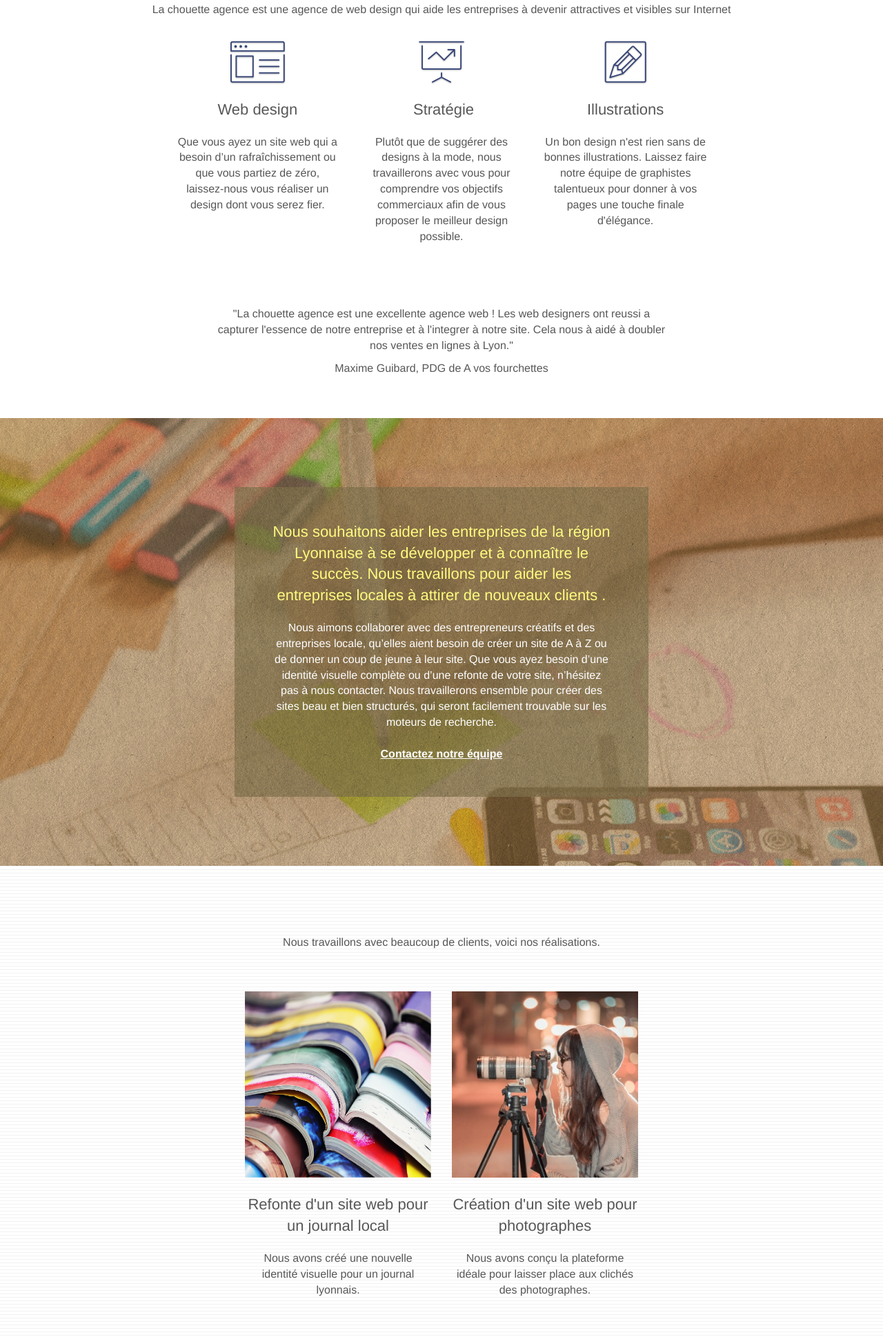
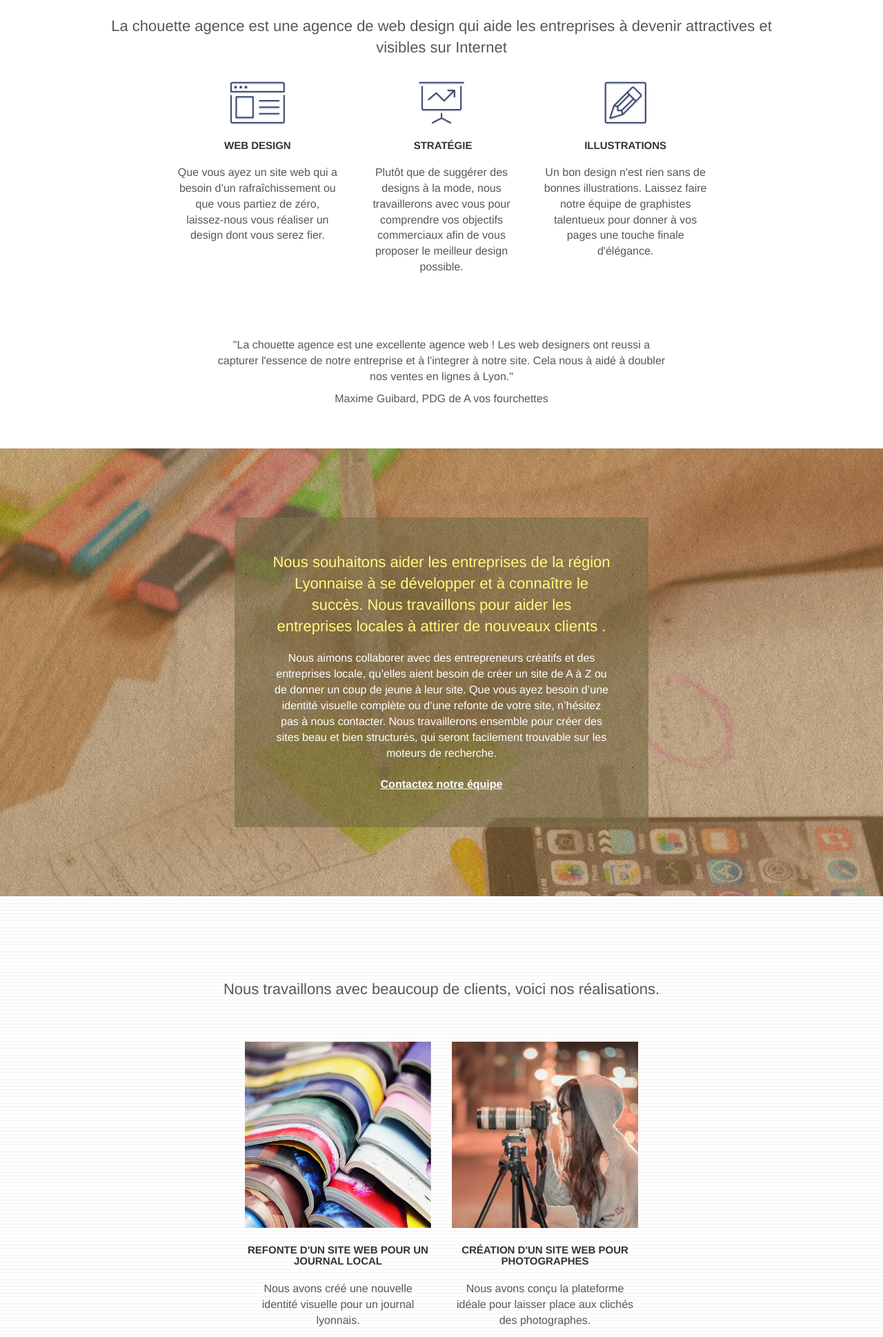
Before and after one commit to afillion/P4_fillion_alexis, a plain HTML site: page index.html in a window 1280 px wide. Shown: the part 579-2517 px from the top of the page at 69% size. Drawn offline with Linux system fonts and the light colour scheme.

Commit message:
modif arborescence du site

```diff
--- a/index.html
+++ b/index.html
@@ -82,7 +82,7 @@
 	<div class="container bloc-md">
 		<div class="row">
 			<div class="col-sm-12 text-center">
-				<p>La chouette agence est une agence de web design qui aide les entreprises à devenir attractives et visibles sur Internet</p>
+				<h2>La chouette agence est une agence de web design qui aide les entreprises à devenir attractives et visibles sur Internet</h2>
 			</div>
 		</div>
 		<div class="row voffset-lg med-width-whitespace">
@@ -90,9 +90,9 @@
 				<div class="text-center">
 					<span class="et-icon-browser sm-shadow icon-dark-slate-blue icons icon-lg"></span>
 				</div>
-				<h2 class="mg-md text-center">
+				<h3 class="mg-md text-center">
 					Web design
-				</h2>
+				</h3>
 				<p class="text-center ">
 					Que vous ayez un site web qui a besoin d&rsquo;un rafraîchissement ou que vous partiez de zéro, laissez-nous vous réaliser un design dont vous serez fier.
 				</p>
@@ -101,9 +101,9 @@
 				<div class="text-center">
 					<span class="et-icon-presentation sm-shadow icon-dark-slate-blue icons icon-lg"></span>
 				</div>
-				<h2 class="mg-md text-center">
+				<h3 class="mg-md text-center">
 					&nbsp;Stratégie
-				</h2>
+				</h3>
 				<p class="text-center ">
 					Plutôt que de suggérer des designs à la mode, nous travaillerons avec vous pour comprendre vos objectifs commerciaux afin de vous proposer le meilleur design possible.<br>
 				</p>
@@ -112,9 +112,9 @@
 				<div class="text-center">
 					<span class="et-icon-edit sm-shadow icon-dark-slate-blue icons icon-lg"></span>
 				</div>
-				<h2 class="mg-md text-center">
+				<h3 class="mg-md text-center">
 					Illustrations
-				</h2>
+				</h3>
 				<p class="text-center ">
 					Un bon design n'est rien sans de bonnes illustrations. Laissez faire notre équipe de graphistes talentueux pour donner à vos pages une touche finale d'élégance.
 				</p>
@@ -152,24 +152,24 @@
 	<div class="container bloc-lg">
 		<div class="row">
 			<div class="col-sm-12 text-center">
-				<p>Nous travaillons avec beaucoup de clients, voici nos réalisations.</p>
+				<h2>Nous travaillons avec beaucoup de clients, voici nos réalisations.</h2>
 			</div>
 		</div>
 		<div class="row tight-width-whitespace portfolio-row">
 			<div class="col-sm-6">
 				<a href="#" data-lightbox="img/1.jpeg" data-gallery-id="gallery-1" data-caption="Refonte d'un site web pour un journal local" data-frame="snapshot-lb"><img src="img/1.jpeg" alt="paris web design logo agence web meilleure agence et refonte site web journal" class="img-responsive portfolio-thumb" /></a>
-				<h2 class="mg-md text-center">
+				<h3 class="mg-md text-center">
 					Refonte d'un site web pour un journal local
-				</h2>
+				</h3>
 				<p class="text-center">
 					Nous avons créé une nouvelle identité visuelle pour un journal lyonnais.
 				</p>
 			</div>
 			<div class="col-sm-6">
 				<a href="#" data-lightbox="img/2.jpeg" data-gallery-id="gallery-1" data-caption="Création d'un site web pour photographes" data-frame="snapshot-lb"><img src="img/2.jpeg" class="img-responsive portfolio-thumb" alt="paris web design logo agence web meilleure agence, Création d'un site web pour photographes" /></a>
-				<h2 class="mg-md text-center">
+				<h3 class="mg-md text-center">
 					Création d'un site web pour photographes
-				</h2>
+				</h3>
 				<p class="text-center">
 					Nous avons conçu la plateforme idéale pour laisser place aux clichés des photographes.
 				</p>
@@ -178,18 +178,18 @@
 		<div class="row tight-width-whitespace portfolio-row">
 			<div class="col-sm-6">
 				<a href="#" data-lightbox="img/3.jpeg" data-gallery-id="gallery-1" data-caption="Création d'un site internet pour un voyageur" data-frame="snapshot-lb"><img src="img/3.jpeg" class="img-responsive portfolio-thumb" alt="paris web design logo agence web meilleure agence, Création d'un site web pour voyageur"/></a>
-				<h2 class="mg-md text-center">
+				<h3 class="mg-md text-center">
 					Création d'un site internet pour un voyageur
-				</h2>
+				</h3>
 				<p class="text-center">
           Nous avons élaboré un site internet et des illustrations pour sublimer les vidéos et les articles de ce voyageur.
         </p>
 			</div>
 			<div class="col-sm-6">
 				<a href="#" data-lightbox="img/4.jpeg" data-gallery-id="gallery-1" data-caption="Conception d'un site pour une agence de mariage" data-frame="snapshot-lb"><img src="img/4.jpeg" class="img-responsive portfolio-thumb" alt="paris web design logo agence web meilleure agence, Création d'un site web pour agence de mariage" /></a>
-				<h2 class="mg-md text-center">
+				<h3 class="mg-md text-center">
 					Conception d'un site pour une agence de mariage
-				</h2>
+				</h3>
 				<p class="text-center">
 					Nous avons travaillé avec cette agence pour créer un site internet permettant la présentation détaillée de leurs prestations.
 				</p>
```
